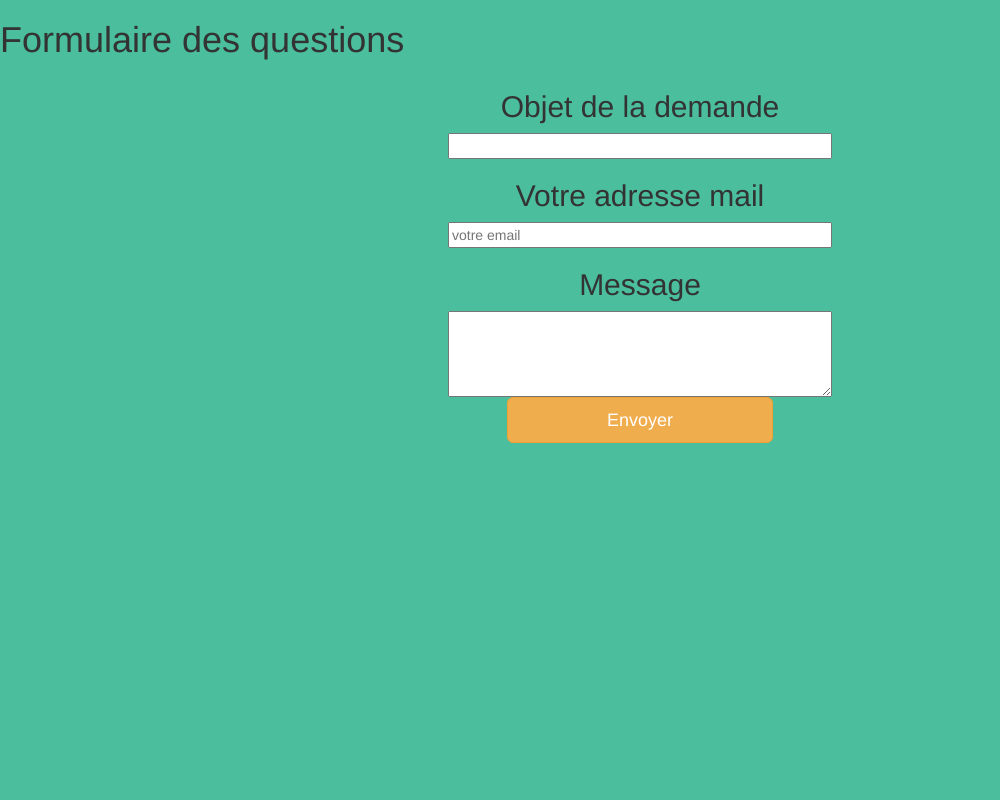
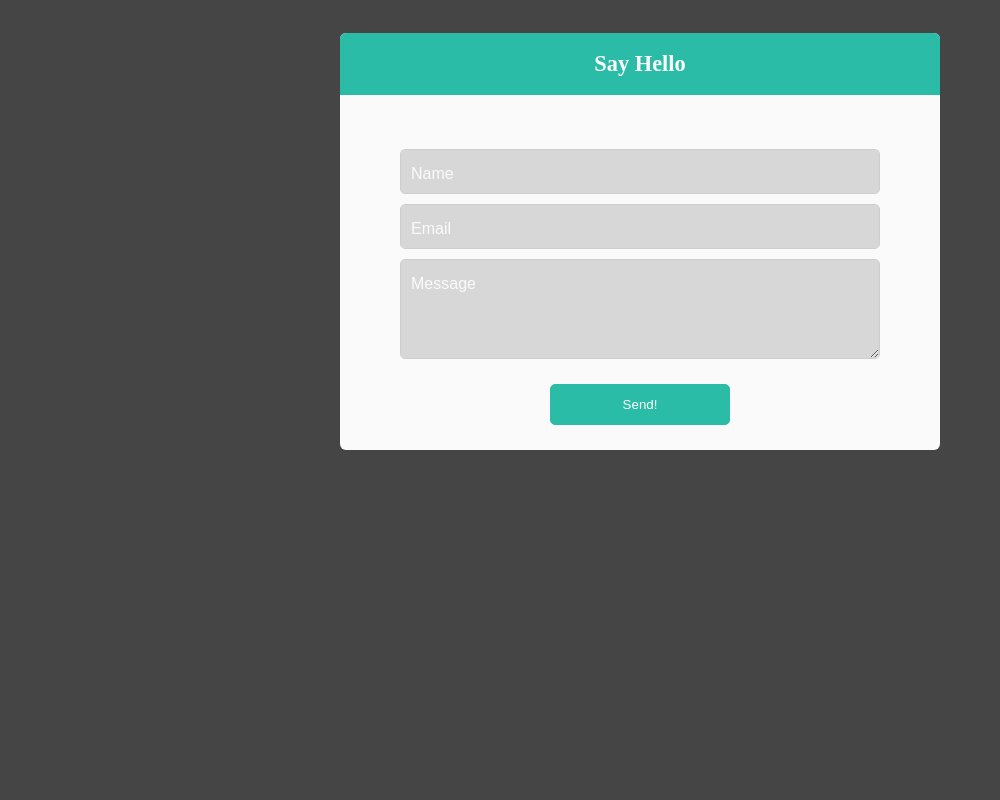
Before and after one commit to Simon-Lanos/NWT-1, a PHP site: page /NWT/includes/support/support.php in a window 1280 px wide. Shown: the whole page, without its empty margins (0-1000 px from the left). Run offline with PHP 8.4, Linux system fonts and the light colour scheme; some libraries are stand-ins or nearby versions.

Commit message:
support modifier

```diff
--- a/includes/support/support.css
+++ b/includes/support/support.css
@@ -1,14 +1,131 @@
 body {
-    background-color: #4abe9d;
+    padding-top:25px;
+    background-color:#454545;
+    margin-left:10px;
+    margin-right:10px;
 }
-#mainwrapper{
-    display: flex;
-    flex-direction: column;
+.container {
+    max-width:600px;
+    margin:0 auto;
+    text-align:center;
+    -webkit-border-radius:6px;
+    -moz-border-radius:6px;
+    border-radius:6px;
+    background-color:#FAFAFA;
 }
-#content{
-    display: flex;
-    flex-direction: column;
-    width: 30%;
-    text-align: center;
-    margin: auto;
+.head {
+    -webkit-border-radius:6px 6px 0px 0px;
+    -moz-border-radius:6px 6px 0px 0px;
+    border-radius:6px 6px 0px 0px;
+    background-color:#2ABCA7;
+    color:#FAFAFA;
 }
+h2 {
+    text-align:center;
+    padding:18px 0 18px 0;
+    font-size: 1.4em;
+}
+input {
+    margin-bottom:10px;
+}
+textarea {
+    height:100px;
+    margin-bottom:10px;
+}
+input:first-of-type
+{
+    margin-top:35px;
+}
+input, textarea {
+    font-size: 1em;
+    padding: 15px 10px 10px;
+    font-family: 'Source Sans Pro',arial,sans-serif;
+    border: 1px solid #cecece;
+    background: #d7d7d7;
+    color:#FAFAFA;
+    -webkit-border-radius: 5px;
+    -moz-border-radius: 5px;
+    border-radius: 5px;
+    -moz-background-clip: padding;
+    -webkit-background-clip: padding-box;
+    background-clip: padding-box;
+    -webkit-box-sizing: border-box;
+    -moz-box-sizing: border-box;
+    box-sizing: border-box;
+    width: 80%;
+    max-width: 600px;
+}
+::-webkit-input-placeholder {
+    color: #FAFAFA;
+}
+:-moz-placeholder {
+    color: #FAFAFA;
+}
+::-moz-placeholder {
+    color: #FAFAFA;
+}
+:-ms-input-placeholder {
+    color: #FAFAFA;
+}
+button {
+    margin-top:15px;
+    margin-bottom:25px;
+    background-color:#2ABCA7;
+    padding: 12px 45px;
+    -ms-border-radius: 5px;
+    -o-border-radius: 5px;
+    border-radius: 5px;
+    border: 1px solid #2ABCA7;
+    -webkit-transition: .5s;
+    transition: .5s;
+    display: inline-block;
+    cursor: pointer;
+    width:30%;
+    color:#fff;
+}
+button:hover, .button:hover {
+    background:#19a08c;
+}
+label.error {
+    font-family:'Source Sans Pro',arial,sans-serif;
+    font-size:1em;
+    display:block;
+    padding-top:10px;
+    padding-bottom:10px;
+    background-color:#d89c9c;
+    width: 80%;
+    margin:auto;
+    color: #FAFAFA;
+    -webkit-border-radius:6px;
+    -moz-border-radius:6px;
+    border-radius:6px;
+}
+/* media queries */
+@media (max-width: 700px) {
+    label.error {
+        width: 90%;
+    }
+    input, textarea {
+        width: 90%;
+    }
+    button {
+        width:90%;
+    }
+    body {
+        padding-top:10px;
+    }
+}
+.message {
+    font-family:'Source Sans Pro',arial,sans-serif;
+    font-size:1.1em;
+    display:none;
+    padding-top:10px;
+    padding-bottom:10px;
+    background-color:#2ABCA7;
+    width: 80%;
+    margin:auto;
+    color: #FAFAFA;
+    -webkit-border-radius:6px;
+    -moz-border-radius:6px;
+    border-radius:6px;
+}
--- /dev/null
+++ b/includes/support/support.js
@@ -0,0 +1,28 @@
+// When the browser is ready...
+$(function() {
+    // validate
+    $("#contact").validate({
+        // Set the validation rules
+        rules: {
+            name: "required",
+            email: {
+                required: true,
+                email: true
+            },
+            message: "required",
+        },
+        // Specify the validation error messages
+        messages: {
+            name: "Please enter your name",
+            email: "Please enter a valid email address",
+            message: "Please enter a message",
+        },
+        // submit handler
+        submitHandler: function(form) {
+            //form.submit();
+            $(".message").show();
+            $(".message").fadeOut(4500);
+        }
+    });
+});
+RERUN
--- a/includes/support/support.php
+++ b/includes/support/support.php
@@ -1,27 +1,26 @@
 <html>
 <head>
+    <title>FAQ</title>
+    <link rel="stylesheet" href="support.css">
+</head>
 
-    <link href="//maxcdn.bootstrapcdn.com/bootstrap/3.3.0/css/bootstrap.min.css" rel="stylesheet" id="bootstrap-css">
-    <script src="//maxcdn.bootstrapcdn.com/bootstrap/3.3.0/js/bootstrap.min.js"></script>
-    <script src="//code.jquery.com/jquery-1.11.1.min.js"></script>
-    <link rel="stylesheet" href="https://maxcdn.bootstrapcdn.com/font-awesome/4.5.0/css/font-awesome.min.css">
-    <title>F.A.Q NWT</title>
-    <link rel="stylesheet" href="support.css" />
-</head>
 <body>
-    <div id="mainwrapper">
-        <h1>Formulaire des questions</h1>
-        <div id="content">
-            <h2>Objet de la demande</h2>
-                <input class="objet" type="text" name="Objet de la ou les questions" required placeholder="">
-            <h2>Votre adresse mail</h2>
-                <input class="mail" type="email" name="Mettre l'adresse mail" required placeholder="votre email">
-            <h2>Message</h2>
-                <textarea name="message" rows=4 cols=40></textarea>
-            <div>
-                <input name="recover-submit" class="btn btn-lg btn-warning" value="Envoyer" onclick="location.href='http://localhost:8888/NWT/includes/log/connection.php';" type=submit">
-            </div>
+<form id="contact">
+    <div class="container">
+        <div class="head">
+            <h2>Say Hello</h2>
         </div>
+        <input type="text" name="name" placeholder="Name" /><br />
+        <input  type="email" name="email" placeholder="Email" /><br />
+        <textarea type="text" name="message" placeholder="Message"></textarea><br />
+        <div class="message">Message Sent</div>
+        <button id="submit" type="submit">
+            Send!
+        </button>
     </div>
+</form>
+
+<script src="support.js"></script>
 </body>
+
 </html>
```
